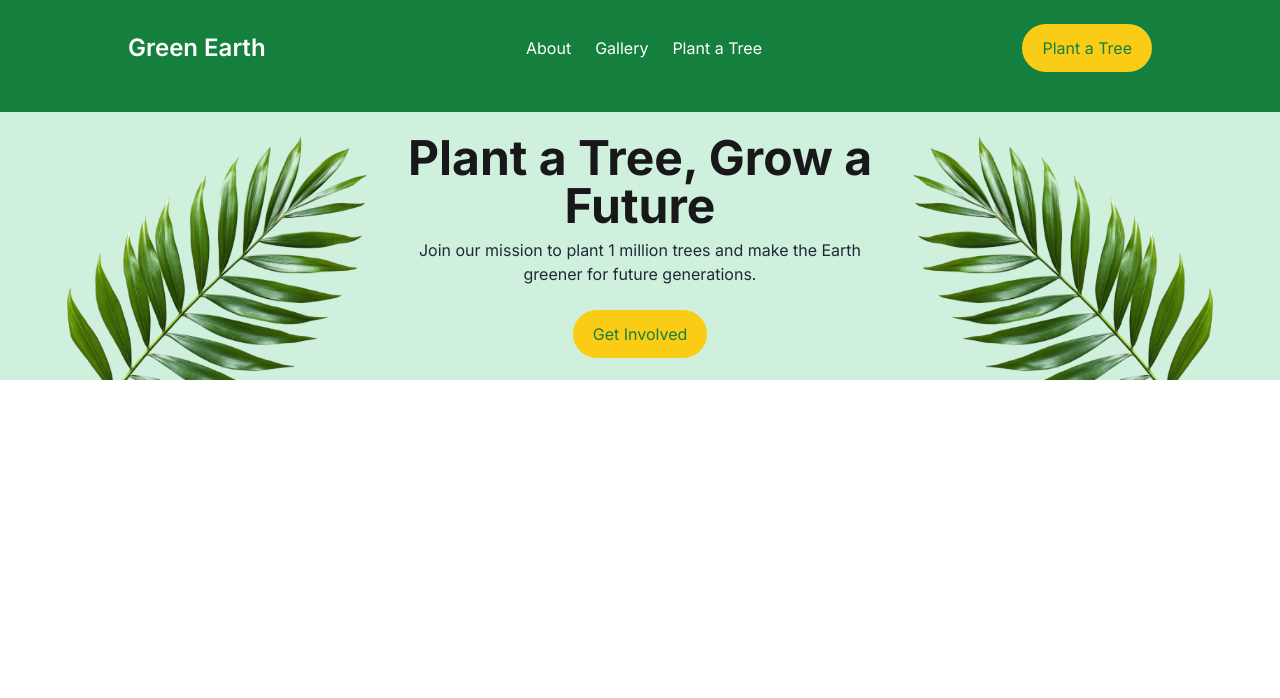
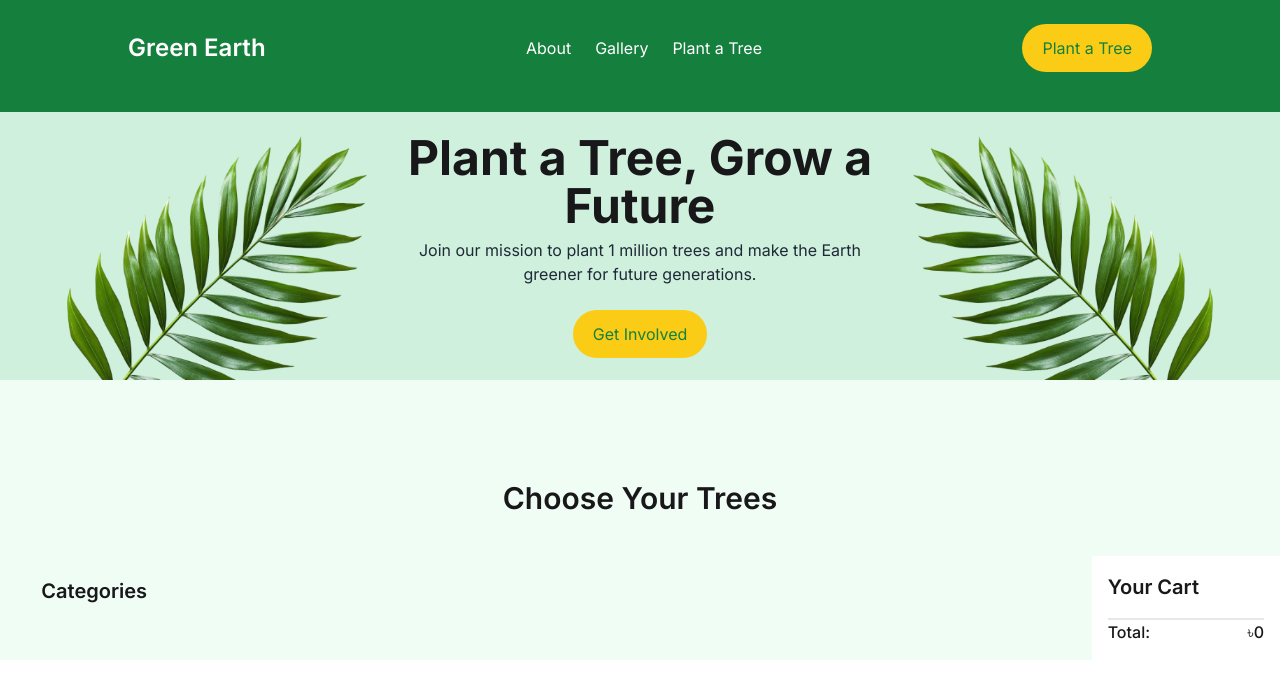
Before and after one commit to AT-Ashfak/greenhub, a plain HTML site: page index.html in a window 1280 px wide. Drawn offline with nearby package versions, Linux system fonts and the light colour scheme; files that its build step writes are made by us from their sources.

Commit message:
cart part Done

```diff
--- a/index.html
+++ b/index.html
@@ -72,6 +72,42 @@
         </div>
     </section>
 
+    <!-- Card Section -->
+    <section class="my-25 inter">
+        <h2 class="text-center text-3xl font-semibold mb-10">Choose Your Trees</h2>
+        <div class="grid max-md:grid-cols-1 grid-cols-12 gap-7.5 max-w-[1650px] mx-auto">
+
+            <!-- Sidebar: Categories (JS handles population) -->
+            <div class="col-span-2 inter font-medium text-[20px] space-y-5 p-5 max-md:text-center max-md:col-span-8">
+                <h4 class="font-semibold text-center">Categories</h4>
+                <ul id="catagory-container">
+                    <!-- JS injects <li> here -->
+                </ul>
+            </div>
+
+            <!-- Main Plant Cards -->
+            <div id="card"
+                class="grid max-md:grid-cols-1 max-md:justify-center max-md:items-center max-md:text-center col-span-8 grid-cols-3 gap-7.5">
+                <!-- JS injects plant cards here -->
+            </div>
+
+            <!-- Cart Section -->
+            <div class="col-span-2 inter bg-white p-4 max-md:col-span-8">
+                <h2 class="font-semibold text-[20px] mb-2">Your Cart</h2>
+                <div id="adding-cart" class="flex flex-col gap-2">
+                    <!-- JS adds cart items here -->
+                </div>
+                <div
+                    class="flex justify-between items-center text-[16px] font-medium mt-2 border-t-2 border-t-gray-200">
+                    <h2>Total:</h2>
+                    <h2 id="cart-total">৳0</h2>
+                </div>
+            </div>
+
+        </div>
+    </section>
+
+
 </body>
 
 </html>
```
